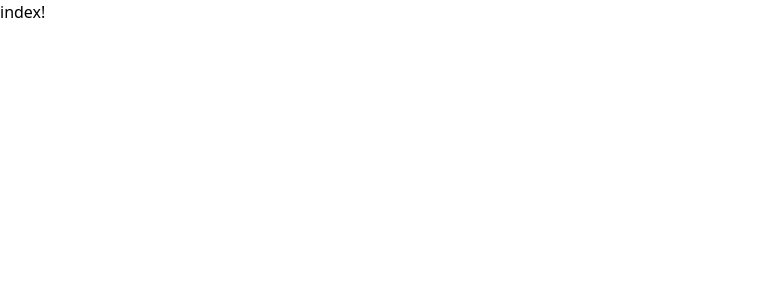
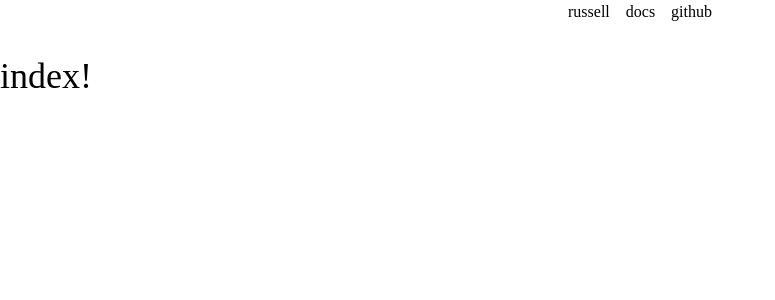
Before and after one commit to podikoglou/russell-web, a React (Vite) app: page / in a window 1280 px wide. Shown: the top 300 px of the page, without its empty margins (0-775 px from the left). Built offline with nearby package versions, Linux system fonts and the light colour scheme; a small style sheet from the web is missing.

Commit message:
feat: header & some more styling

```diff
--- a/src/App.tsx
+++ b/src/App.tsx
@@ -1,12 +1,17 @@
 import { Route, Switch } from "wouter";
 import IndexPage from "./pages/IndexPage";
+import Header from "./components/Header";
 
 export default function App() {
   return (
     <>
-      <Switch>
-        <Route path="/" component={IndexPage} />
-      </Switch>
+      <Header />
+
+      <div className="container mx-auto my-8">
+        <Switch>
+          <Route path="/" component={IndexPage} />
+        </Switch>
+      </div>
     </>
   );
 }
--- /dev/null
+++ b/src/components/Header.tsx
@@ -0,0 +1,20 @@
+export default function Header() {
+  return (
+    <header>
+      <nav>
+        <ul className="flex gap-4 justify-center">
+          <li>
+            <a href="/">russell</a>
+          </li>
+          <li>
+            <a href="/docs">docs</a>
+          </li>
+
+          <li>
+            <a href="https://github.com/podikoglou/russell">github</a>
+          </li>
+        </ul>
+      </nav>
+    </header>
+  );
+}
--- a/src/pages/IndexPage.tsx
+++ b/src/pages/IndexPage.tsx
@@ -1,7 +1,7 @@
 export default function IndexPage() {
   return (
     <>
-      <h1>index!</h1>
+      <h1 className="text-4xl">index!</h1>
     </>
   );
 }
--- a/src/style.css
+++ b/src/style.css
@@ -1,7 +1,7 @@
 @import "tailwindcss";
 
 @theme {
-    --font-display: "Iosevka Web", "sans-serif";
+    --font-sans: "Iosevka Web", "sans-serif";
 }
 
 .button {
```
